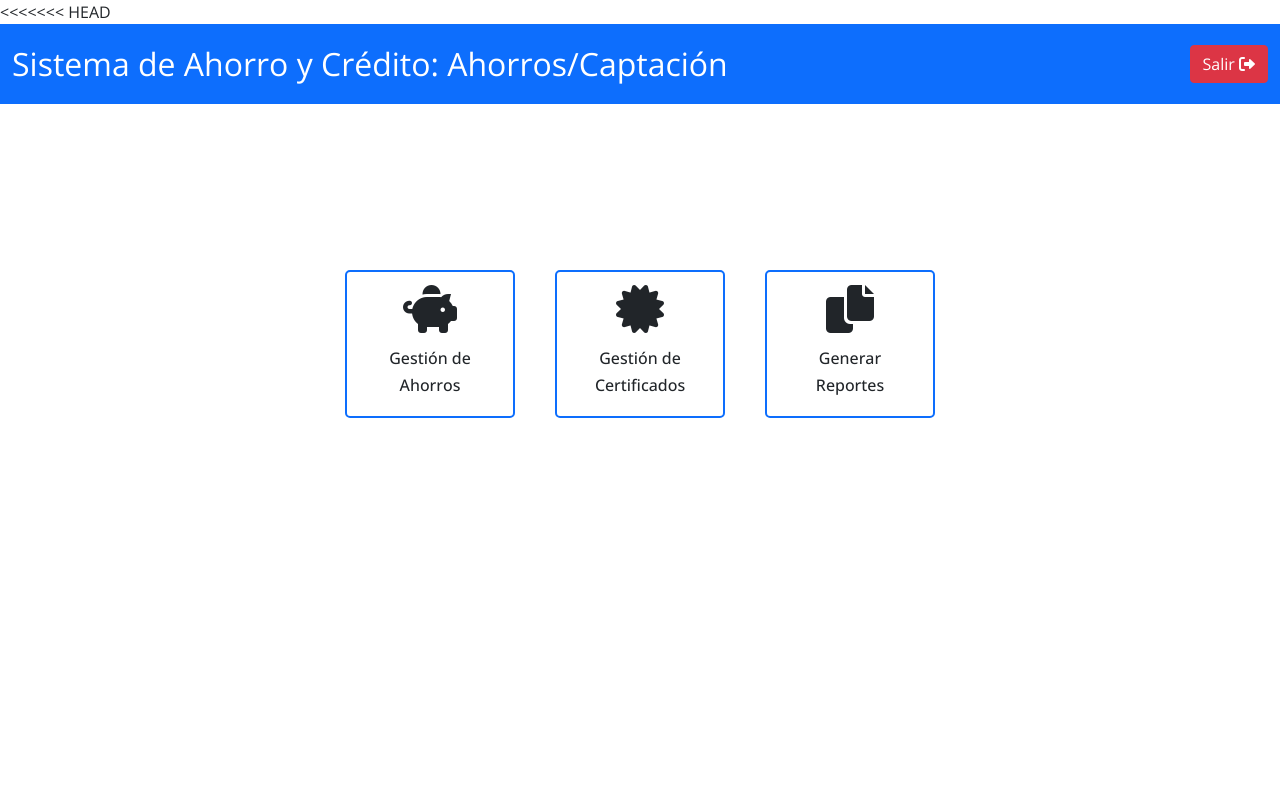
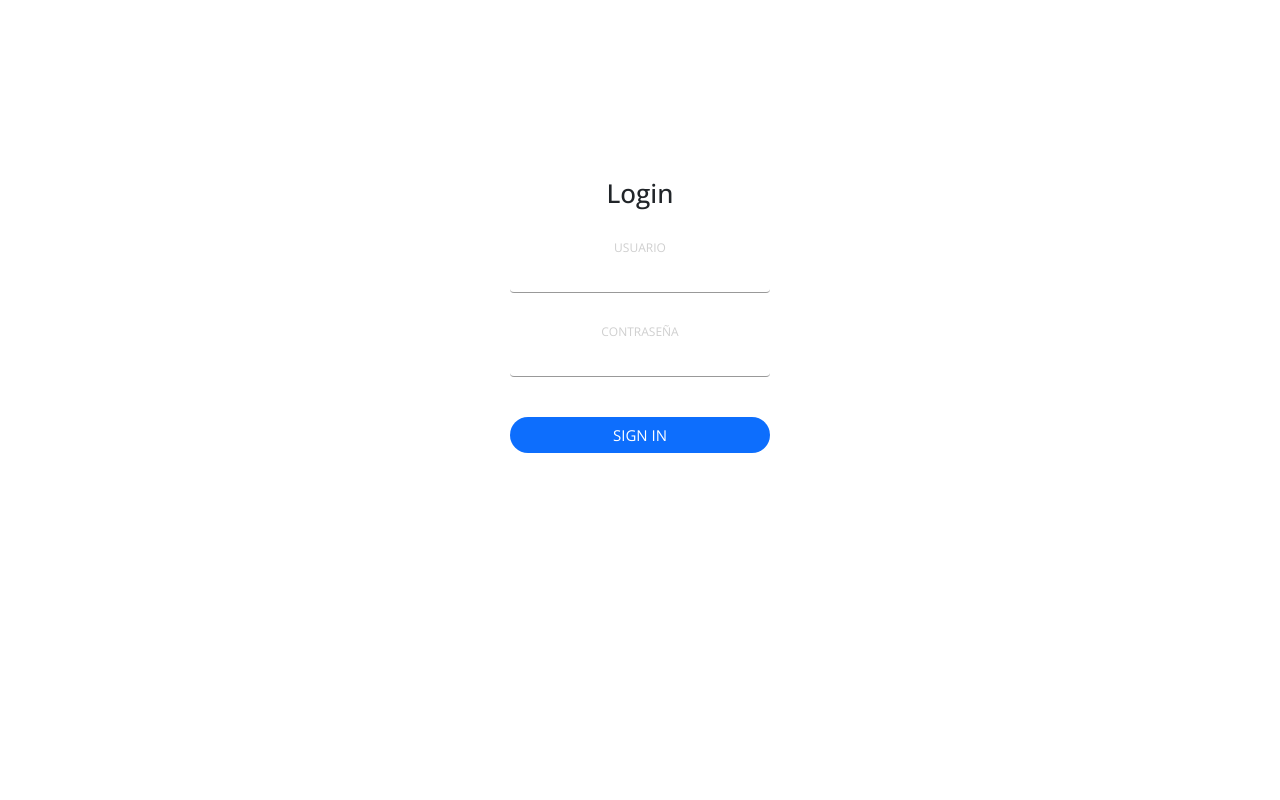
Before and after one commit to PabloMU115/frontend-proyecto, an Angular app: page /login in a window 1280 px wide. Shown: the top 800 px of the page. Built offline with nearby package versions, Linux system fonts and the light colour scheme.

Commit message:
Agregando funcionalidad:ahorros

```diff
--- a/src/app/ahorros/components/navbar/navbar.component.html
+++ b/src/app/ahorros/components/navbar/navbar.component.html
@@ -2,7 +2,7 @@
     <div class="container-fluid">
       <a class="navbar-brand">Sistema de Ahorro y Crédito: Ahorros/Captación</a>
       <div class="d-flex">
-        <button class="btn btn-danger">Salir <i class="fas fa-sign-out-alt"></i></button>
+        <button class="btn btn-danger" (click)="goHome()">Salir <i class="fas fa-sign-out-alt"></i></button>
       </div>
     </div>
 </nav>
--- a/src/app/ahorros/components/navbar/navbar.component.ts
+++ b/src/app/ahorros/components/navbar/navbar.component.ts
@@ -1,4 +1,5 @@
 import { Component, OnInit } from '@angular/core';
+import { Router } from '@angular/router';
 
 @Component({
   selector: 'app-navbar',
@@ -7,9 +8,12 @@ import { Component, OnInit } from '@angular/core';
 })
 export class NavbarComponent implements OnInit {
 
-  constructor() { }
+  constructor(private router:Router) { }
 
   ngOnInit(): void {
   }
+  goHome(){
+    this.router.navigate(['/home']);
+  }
 
 }
--- a/src/app/app.component.html
+++ b/src/app/app.component.html
@@ -1,10 +1,2 @@
-<<<<<<< HEAD
-<!-- <login-layout></login-layout> -->
-<ahorros-layout></ahorros-layout>
-<!-- <router-outlet></router-outlet> -->
-=======
-<!-- <cajas-layout></cajas-layout> -->
 
-<!-- <login-layout></login-layout> -->
 <router-outlet></router-outlet>
->>>>>>> 787c6e883d1d93eafa27f4dbc42886febcdd3775
--- a/src/index.html
+++ b/src/index.html
@@ -2,7 +2,7 @@
 <html lang="en">
 <head>
   <meta charset="utf-8">
-  <title>FrontendProyect</title>
+  <title>Financiera</title>
   <base href="/">
   <meta name="viewport" content="width=device-width, initial-scale=1">
   <link rel="icon" type="image/x-icon" href="favicon.ico">
```
